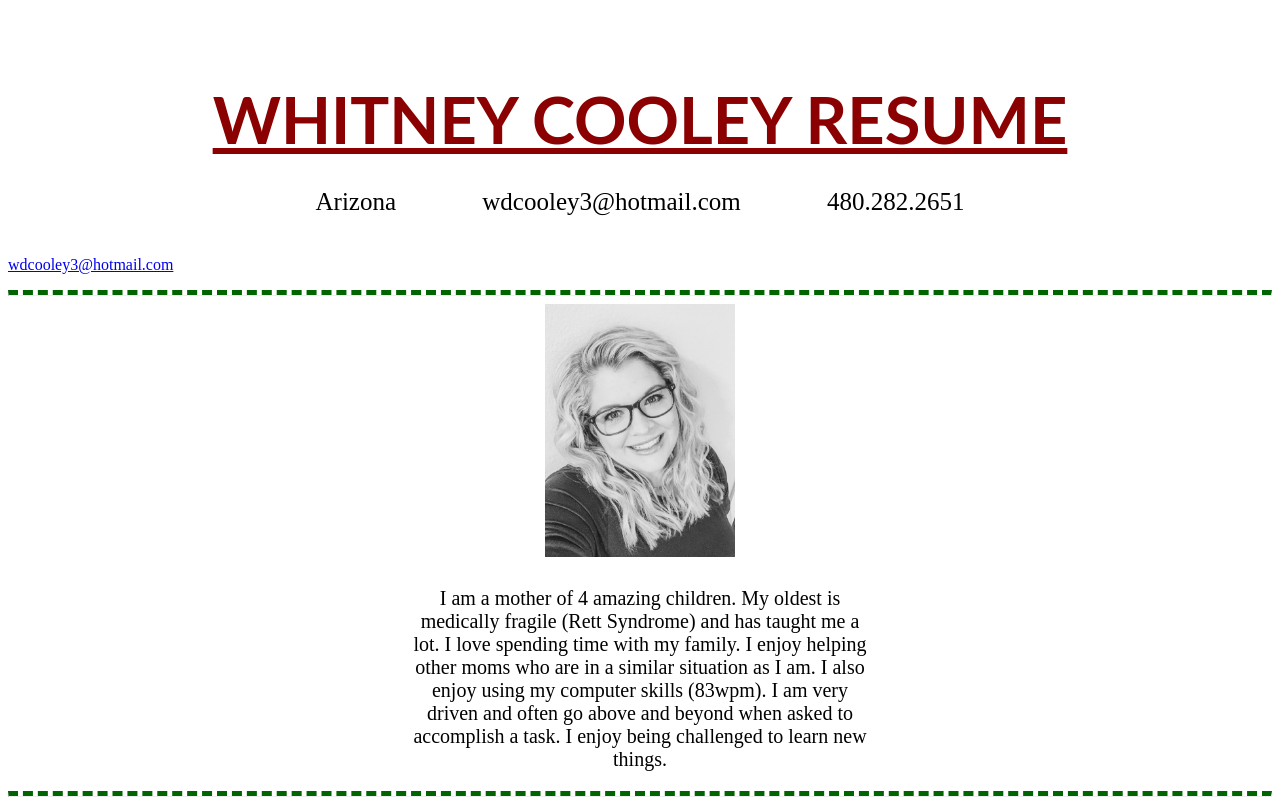
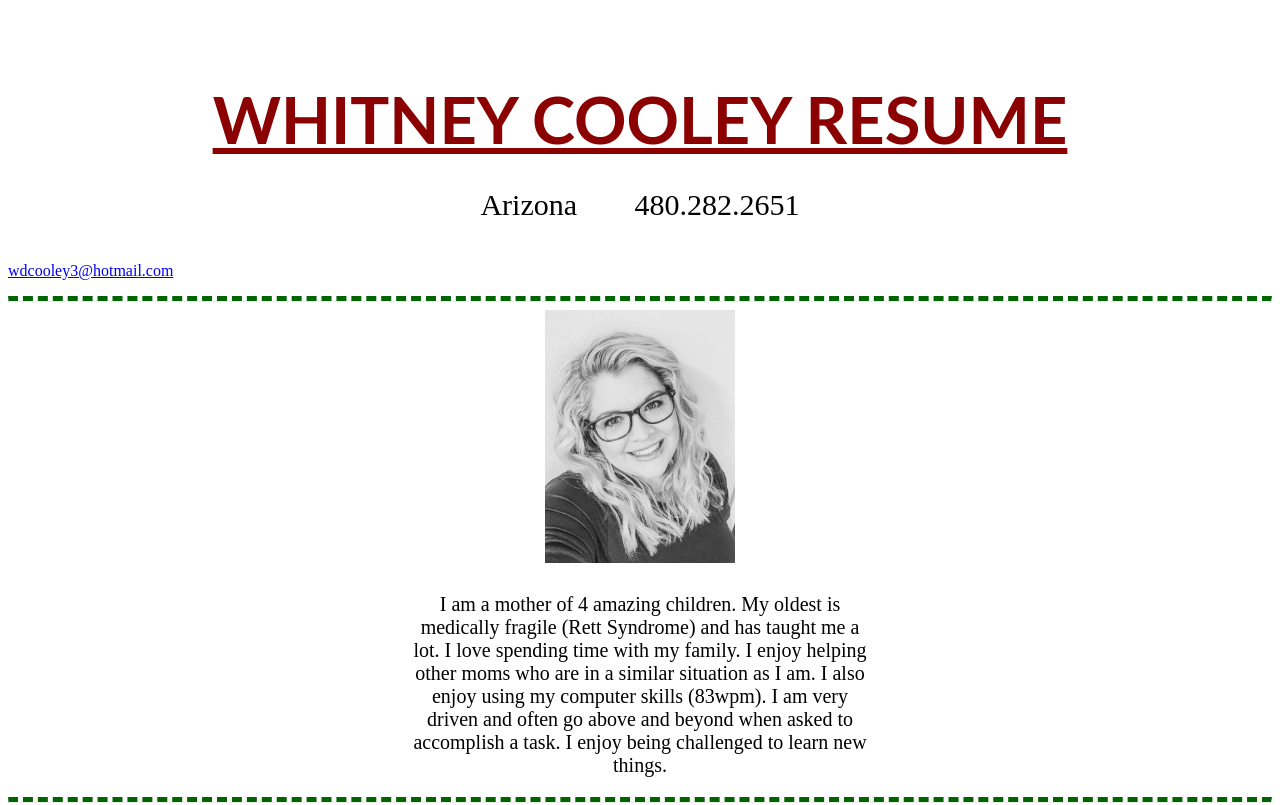
Before and after one commit to WhitCooley/Chatbooks_Challenge, a plain HTML site: page index.html in a window 1280 px wide. Shown: the top 805 px of the page. Drawn offline with Linux system fonts and the light colour scheme.

Commit message:
email address

```diff
--- a/index.html
+++ b/index.html
@@ -48,11 +48,11 @@
 
 		#info {
 			color: black;
-			font-size: 25px;
+			font-size: 30px;
 			font-style: normal;
 			margin: 10px 30px 40px 30px;
 			text-align: center;
-			word-spacing: 80px;
+			word-spacing: 50px;
 		}
 
 		#aboutme {
@@ -134,7 +134,7 @@
 	</div>
 
 	<div id="info">
-		<p>Arizona wdcooley3@hotmail.com 480.282.2651</p>
+		<p>Arizona  480.282.2651</p>
 	</div>
 	<div>
 	<p><a href="mailto:wdcooley3@hotmail.com.com">wdcooley3@hotmail.com</a></p>
```
